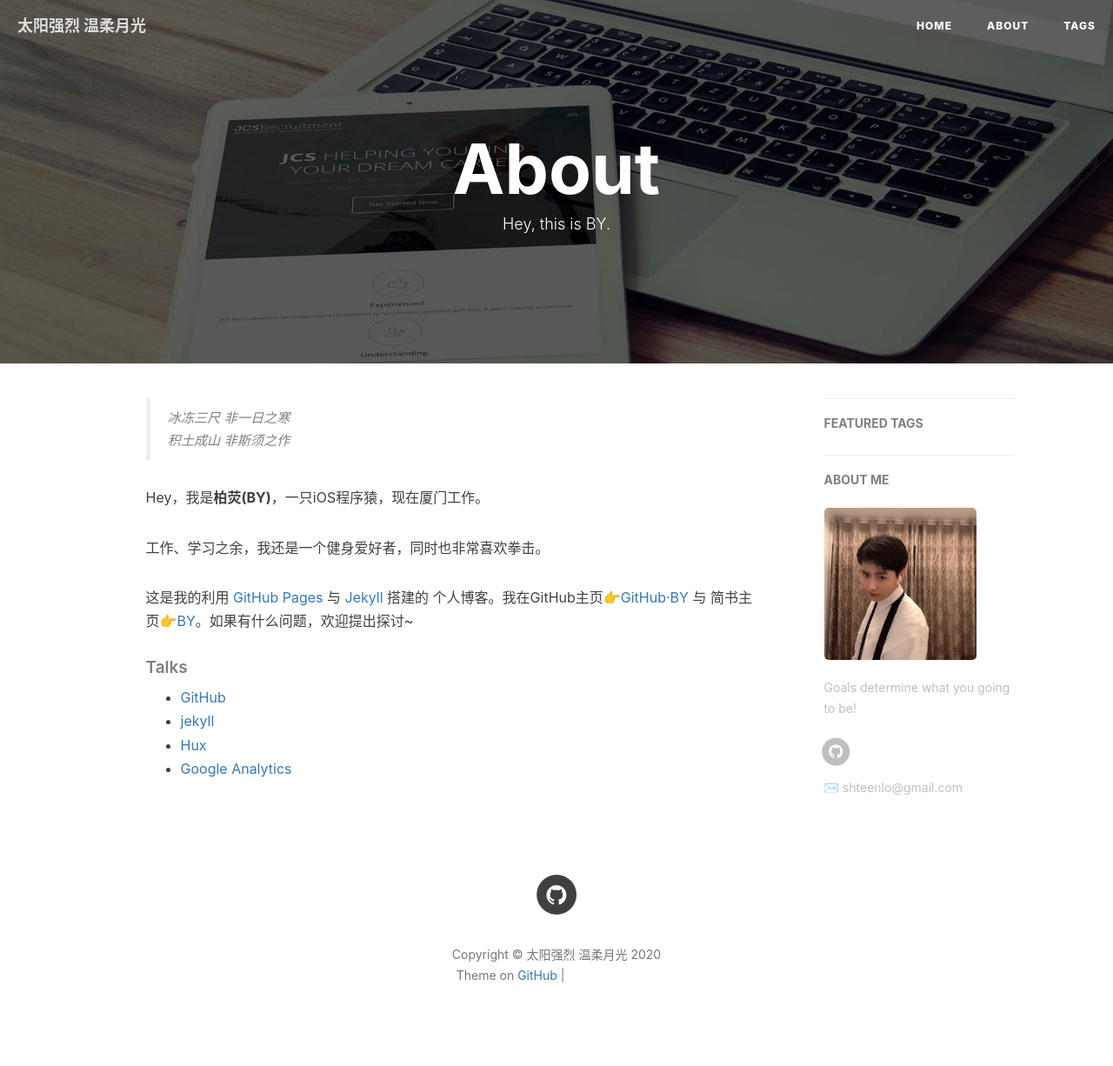
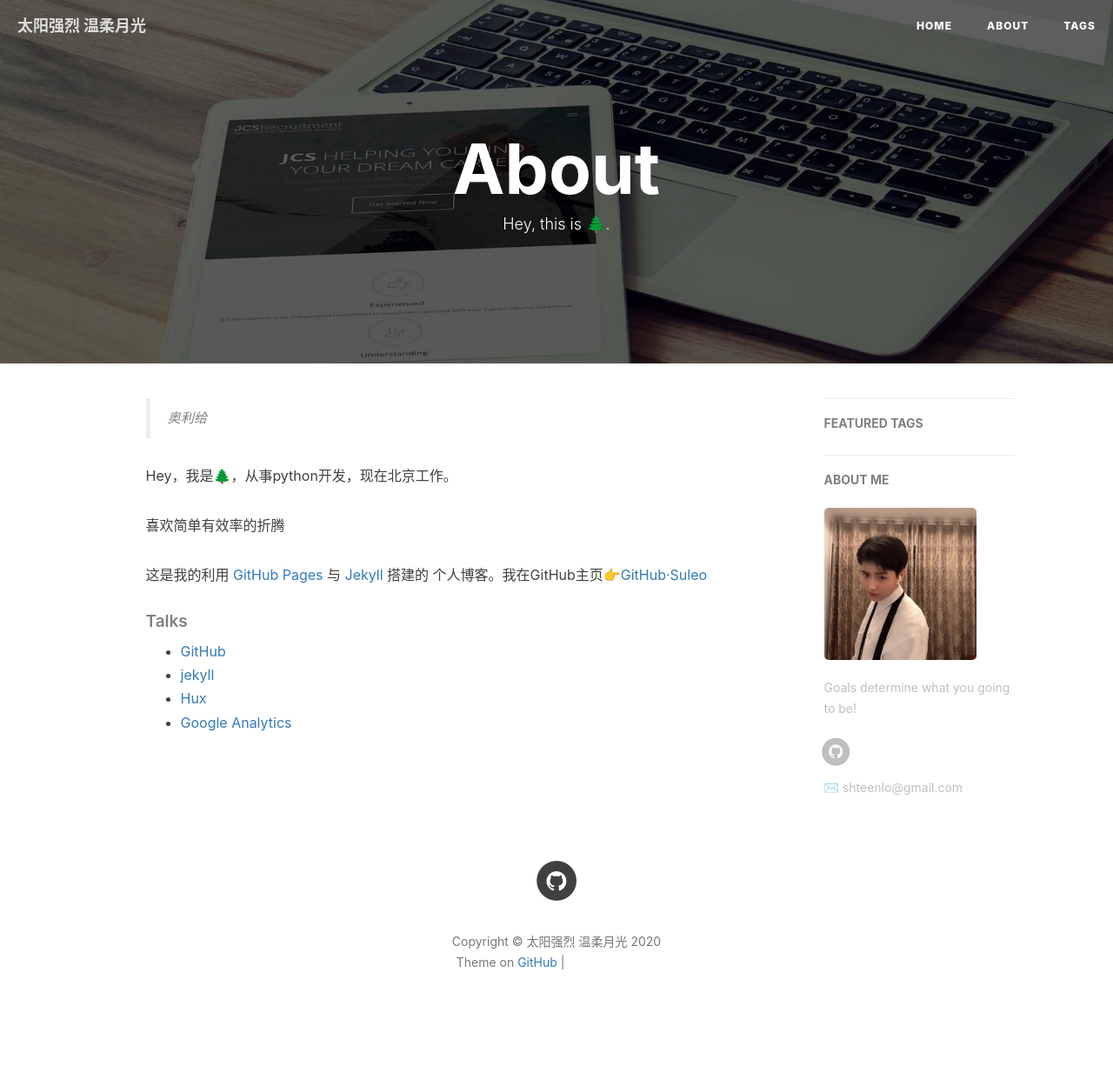
Before and after one commit to sule01u/sule01u.github.io, a Jekyll site: the page built from about.html, in a window 1280 px wide. Shown: the whole page at 87% size. Built offline with Jekyll 4.4.1, drawn with Linux system fonts in a browser that asks for light colours; nearby versions of some CDN libraries; comment, search, counter and statistics services are not loaded; grey boxes are pictures that could not be loaded.

Commit message:
更改about页面

```diff
--- a/about.html
+++ b/about.html
@@ -1,7 +1,7 @@
 ---
 layout: page
 title: "About"
-description: "Hey, this is BY."
+description: "Hey, this is 🌲."
 header-img: "img/post-bg-rwd.jpg"
 ---
 
@@ -15,14 +15,14 @@
 <div class="zh post-container">
 
     <!--copied from markdown -->
-    <blockquote><p>冰冻三尺 非一日之寒<br>
-    积土成山 非斯须之作</p></blockquote>
+    <blockquote><p>奥利给<br>
+    </p></blockquote>
 
-    <p>Hey，我是<strong>柏荧(BY)</strong>，一只iOS程序猿，现在厦门工作。</p>
+    <p>Hey，我是<strong>🌲</strong>，从事python开发，现在北京工作。</p>
 
-    <p>工作、学习之余，我还是一个健身爱好者，同时也非常喜欢拳击。</p>
+    <p>喜欢简单有效率的折腾</p>
 
-    <p>这是我的利用 <a href="https://pages.github.com/">GitHub Pages</a> 与 <a href="http://jekyll.com.cn/">Jekyll</a> 搭建的 个人博客。我在GitHub主页<a href="https://github.com/qiubaiying">👉GitHub·BY</a> 与 简书主页<a href="https://http://www.jianshu.com/u/e71990ada2fd">👉BY</a>。如果有什么问题，欢迎提出探讨~</p>
+    <p>这是我的利用 <a href="https://pages.github.com/">GitHub Pages</a> 与 <a href="http://jekyll.com.cn/">Jekyll</a> 搭建的 个人博客。我在GitHub主页<a href="https://github.com/bigtree975">👉GitHub·Suleo</a>
 
     <p></p>
 
```
Also changed, not shown: img/favicon.ico.
